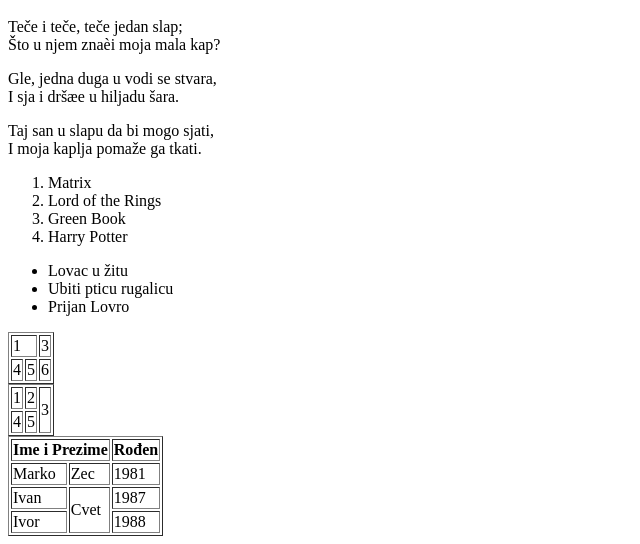
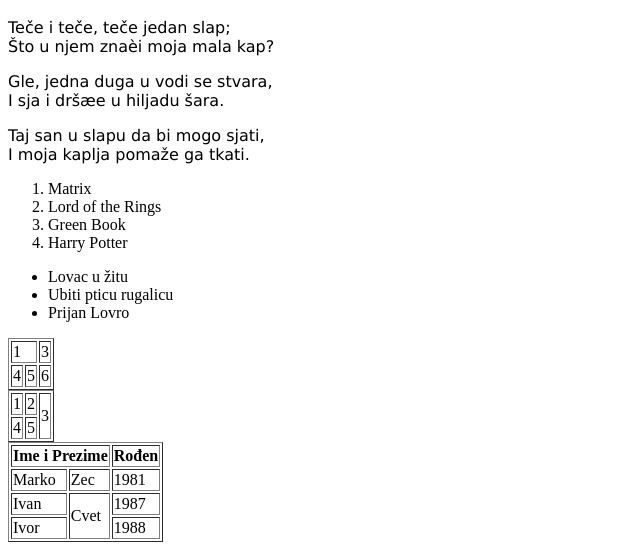
Before and after one commit to 123vedran123/web, a plain HTML site: page index.html in a window 1280 px wide. Shown: the part 277-821 px from the top of the page, without its empty margins (0-640 px from the left). Drawn offline with Linux system fonts and the light colour scheme.

Commit message:
Update body.css

```diff
--- a/body.css
+++ b/body.css
@@ -5,4 +5,9 @@ body
   /*ovo mi služi za postavljanje slike, a zadnje da se slika ne ponavlja hiljadu put po stranici*/
   background-position-x: right;
   backgrund-repeat: no repeat;
+
 }
+p{
+  font-family: Verdana,Helvetica,sans-serif;
+  font size:12px;
+}
```
